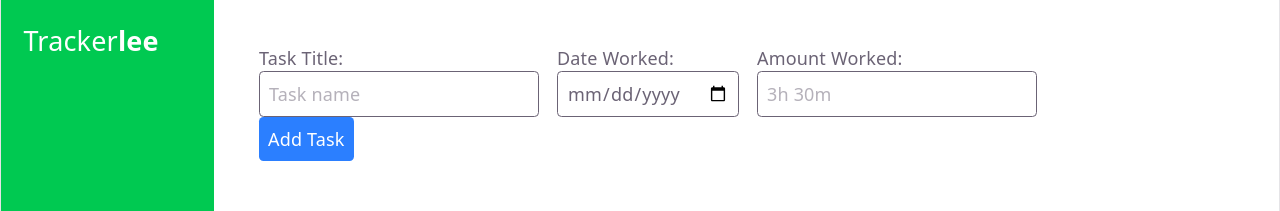
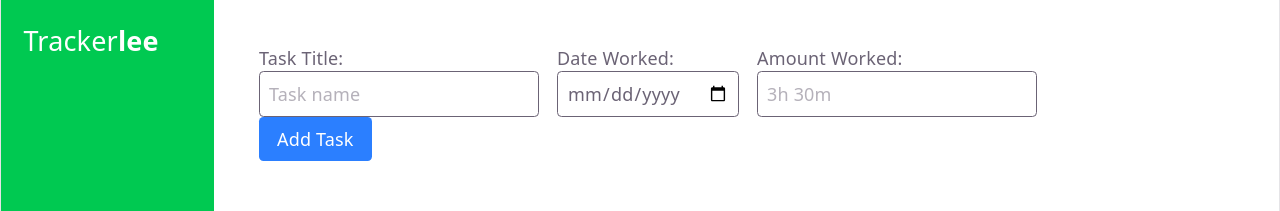
Before and after one commit to leetoufong/trackerlee-app, a React (Vite) app: page / in a window 1280 px wide. Shown: the top 211 px of the page. Built offline with nearby package versions, Linux system fonts and the light colour scheme.

Commit message:
Add Button component for reusability

```diff
--- a/src/App.css
+++ b/src/App.css
@@ -8,3 +8,7 @@ body {
 #root {
     height: inherit;
 }
+
+button {
+    cursor: pointer;
+}
--- /dev/null
+++ b/src/components/Button.tsx
@@ -0,0 +1,23 @@
+interface ButtonProps extends React.ButtonHTMLAttributes<HTMLButtonElement> {
+    variant?: 'primary' | 'secondary' | 'danger';
+}
+
+const Button = ({ variant = 'primary', children, className = '', ...props }: ButtonProps) => {
+    const baseStyles = 'px-4 py-2 rounded font-medium transition-colors focus:outline-none';
+    const variantStyles = {
+        primary: 'bg-blue-500 text-white p2 rounded hover:bg-blue-600',
+        secondary: 'bg-gray-200 text-gray-800 p2 rounded hover:bg-gray-300',
+        danger: 'bg-red-500 text-white p2 rounded hover:bg-red-600',
+    }
+
+    return (
+        <button
+            className={`${baseStyles} ${variantStyles[variant]} ${className}`}
+            {...props}
+        >
+            {children}
+        </button>
+    )
+}
+
+export default Button
--- a/src/components/TaskInput.tsx
+++ b/src/components/TaskInput.tsx
@@ -1,6 +1,7 @@
 import { useState, useRef, type SubmitEvent } from 'react';
+import Button from './Button';
 
-interface CurrentTask {
+interface Task {
     id: string;
     name: string;
     date: string;
@@ -9,13 +10,13 @@ interface CurrentTask {
 
 const TaskInput = (props: any) => {
     const {addTask} = props;
-    const [currentTask, setCurrentTask] = useState<CurrentTask>({id: '', name: '', date: '', time: 0});
+    const [currentTask, setCurrentTask] = useState<Task>({id: '', name: '', date: '', time: 0});
     const formRef = useRef<HTMLFormElement>(null);
 
-    const handleTaskSubmit = (event: SubmitEvent<HTMLFormElement>) => {
+    const handleSubmitTask = (event: SubmitEvent<HTMLFormElement>) => {
         event.preventDefault();
 
-        if (currentTask.name.trim() && currentTask.date.trim() && currentTask.time.toString().trim()) {
+        if (currentTask.name.trim() || currentTask.date.trim() || currentTask.time.toString().trim()) {
             addTask(
                 {
                     id: `${Math.random().toString(36).slice(2, 9)}${Date.now()}`,
@@ -56,7 +57,7 @@ const TaskInput = (props: any) => {
 
     return (
         <section className="p-10">
-            <form className="" action="POST" onSubmit={handleTaskSubmit} ref={formRef}>
+            <form className="" action="POST" onSubmit={handleSubmitTask} ref={formRef}>
                 <div className="flex flex-row">
                     <div className="flex flex-col mr-4">
                         <label htmlFor="title">Task Title:</label>
@@ -86,7 +87,8 @@ const TaskInput = (props: any) => {
                         }} placeholder="3h 30m" />
                     </div>
                 </div>
-                <button type="submit" className="bg-blue-500 text-white p-2 rounded">Add Task</button>
+
+                <Button type="submit">Add Task</Button>
             </form>
         </section>
     )
```
